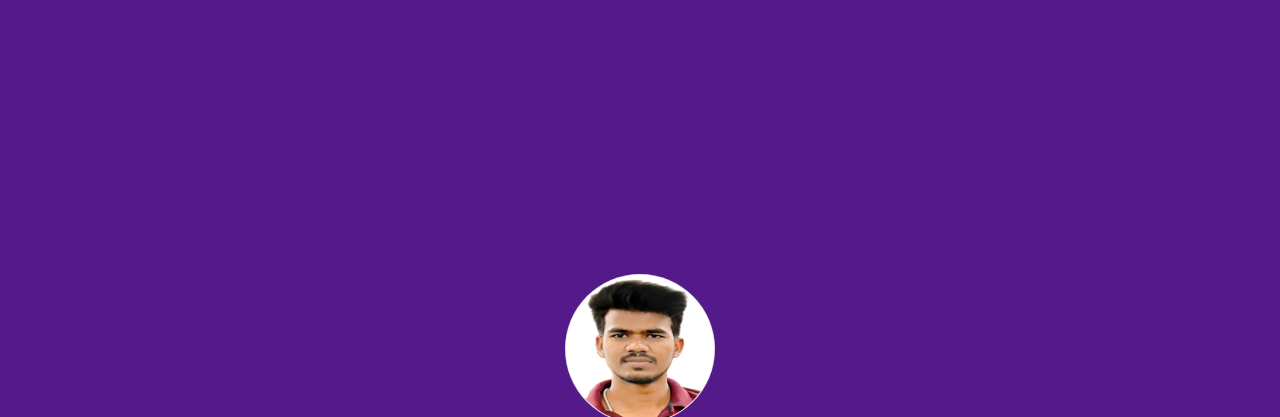
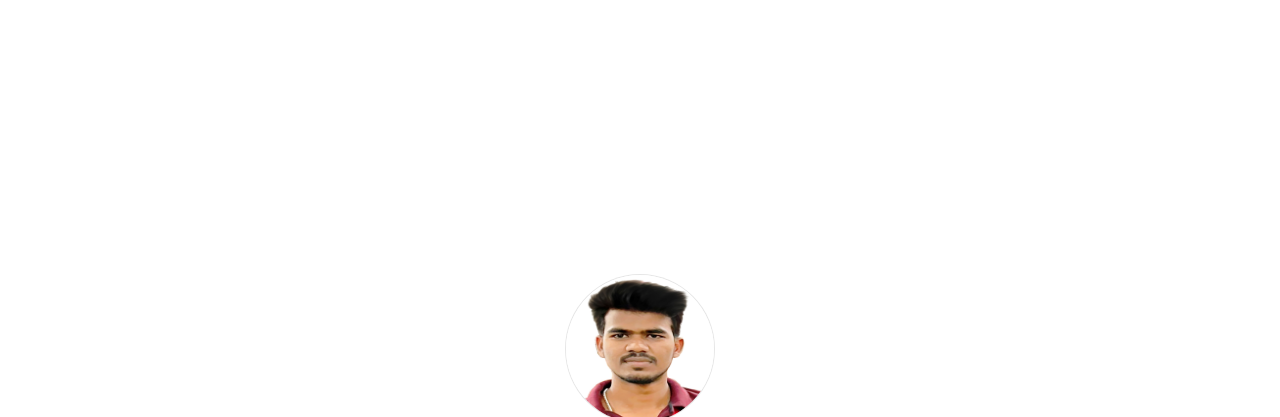
Before and after one commit to KumaravelMG/Portfolio, a plain HTML site: page index.html in a window 1280 px wide. Shown: the part 96-513 px from the top of the page. Drawn offline with nearby package versions, Linux system fonts and the light colour scheme.

Commit message:
Update index.html
update dark to light mode

```diff
--- a/index.html
+++ b/index.html
@@ -18,7 +18,7 @@
     <script src="script.js" defer></script>
 </head>
 
-<body class="dark text-light">
+<body class="light text-dark">
 
     <nav class="navbar navbar-expand-lg navbar-light ">
 
```
